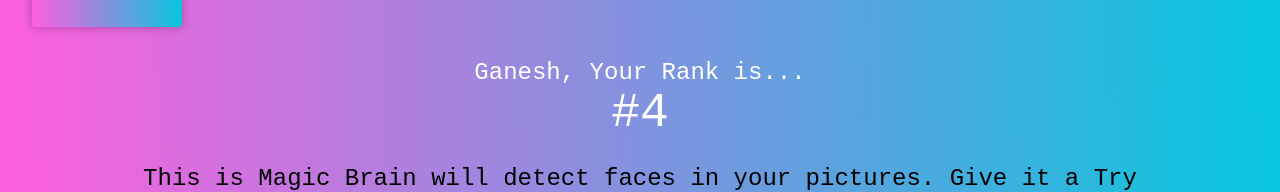
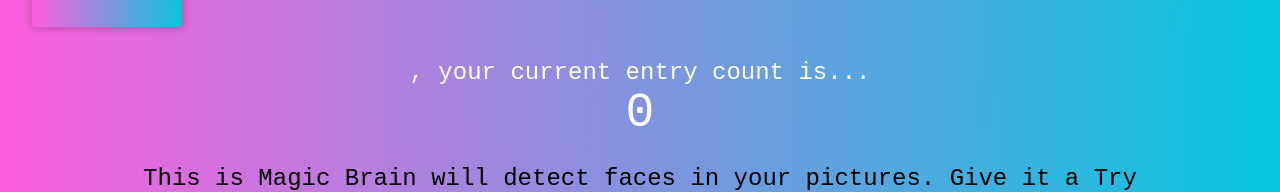
Before and after one commit to saiganesh346/face-recognition-app, a React (Create React App) app: page / in a window 1280 px wide. Both pictures are taken after typing "name@example.com", "Sample123" into the empty fields and a click on the input "Sign in". Shown: the part 231-423 px from the top of the page. Built offline with nearby package versions, Linux system fonts and the light colour scheme.

Commit message:
Update Rank.js

```diff
--- a/src/components/Rank/Rank.js
+++ b/src/components/Rank/Rank.js
@@ -1,13 +1,13 @@
 import React from 'react';
 
-const Rank = () => {
+const Rank = ({name, entries}) => {
     return(
         <div>
             <div className='white f3'>
-                {'Ganesh, Your Rank is...'}
+                {`${name}, your current entry count is...`}
             </div>
             <div className='white f1'>
-                {'#4'}
+                {entries}
             </div>
         </div>
     )
```
